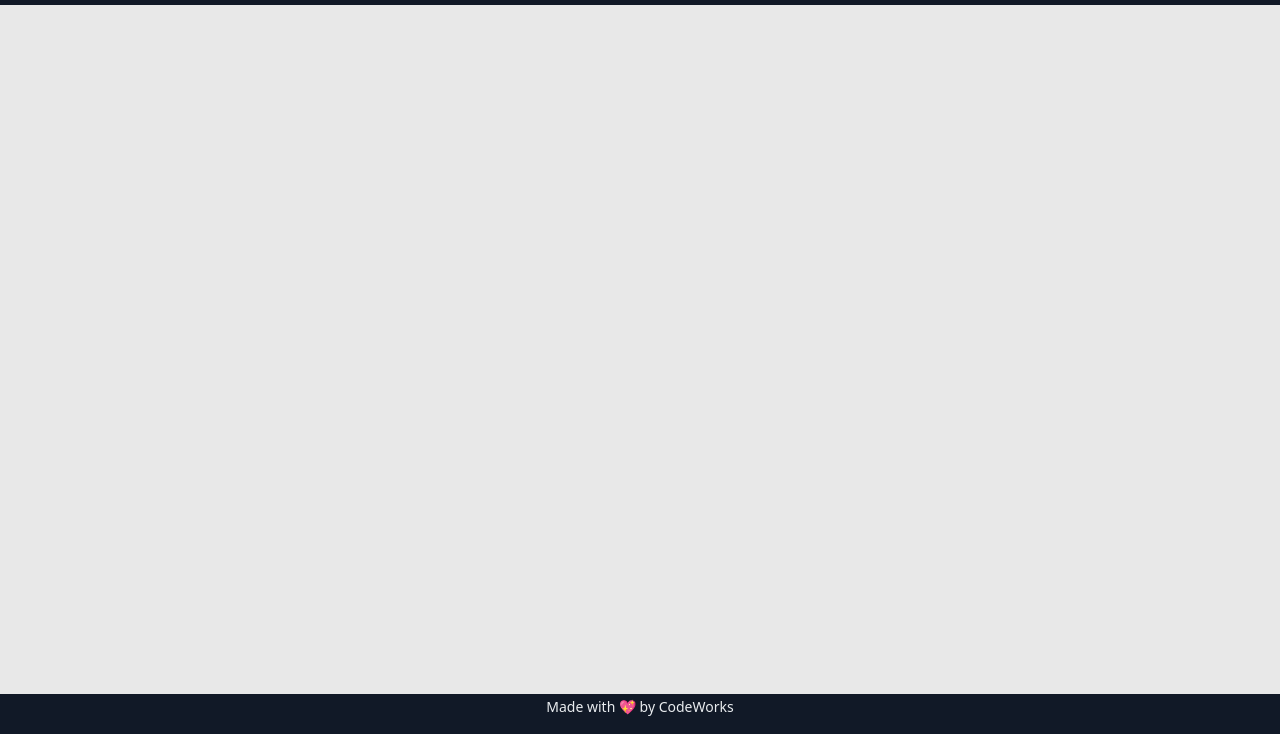
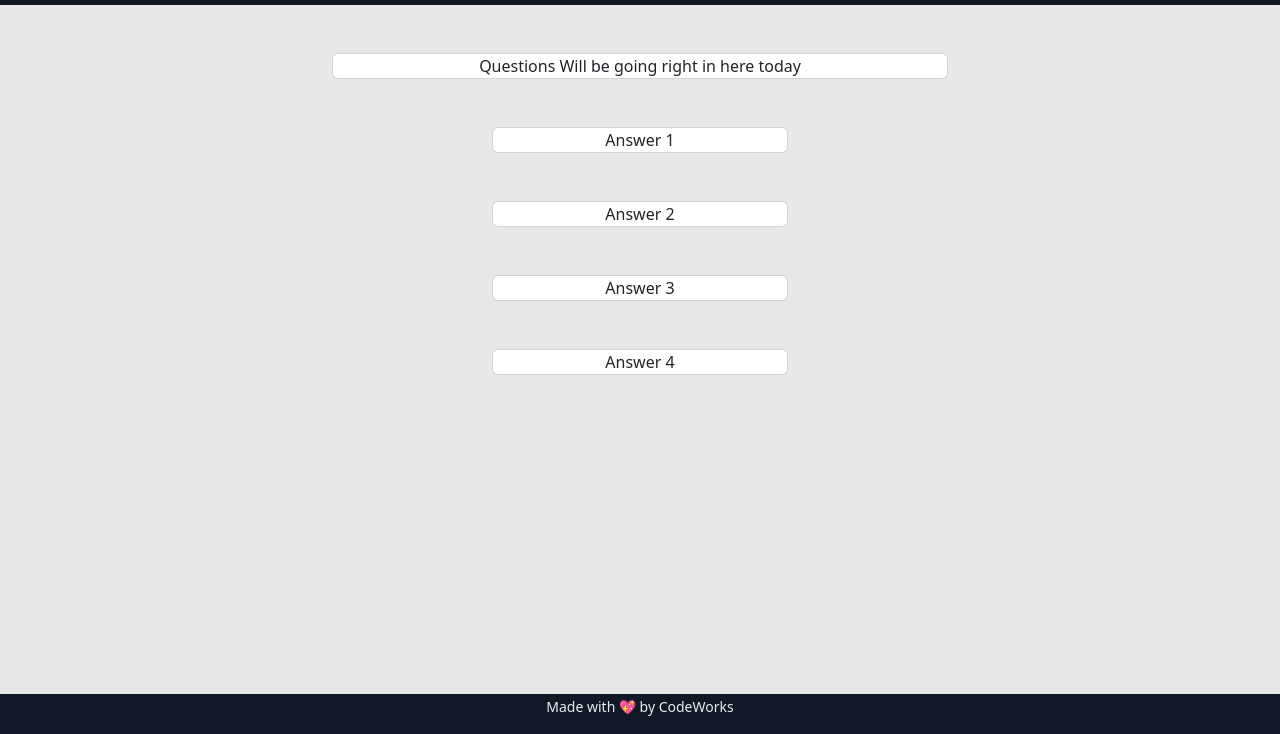
Before and after one commit to PKILB/trivia-code, a website: page index.html in a window 1280 px wide. Shown: the part 66-800 px from the top of the page. Drawn offline with nearby package versions, Linux system fonts and the light colour scheme; some packages are replaced by stand-ins of ours; a script that the page names is missing.

Commit message:
templates are created for now

```diff
--- a/index.html
+++ b/index.html
@@ -26,10 +26,34 @@
     </nav>
   </header>
   <main>
-    <div class="container-fluid">
-      <div class="row">
-        <div class="col-12">
-          <div id="app"></div>
+    <div class="container-fluid pt-5">
+      <div class="row text-center d-flex justify-content-center" id="questions">
+        <div class="col-6">
+          <div class="card">
+            Questions Will be going right in here today
+          </div>
+        </div>
+      </div>
+      <div class="row text-center flex-column align-items-center gy-5 pt-5">
+        <div class="col-3">
+          <div class="card">
+            Answer 1
+          </div>
+        </div>
+        <div class="col-3">
+          <div class="card">
+            Answer 2
+          </div>
+        </div>
+        <div class="col-3">
+          <div class="card">
+            Answer 3
+          </div>
+        </div>
+        <div class="col-3">
+          <div class="card">
+            Answer 4
+          </div>
         </div>
       </div>
     </div>
```
